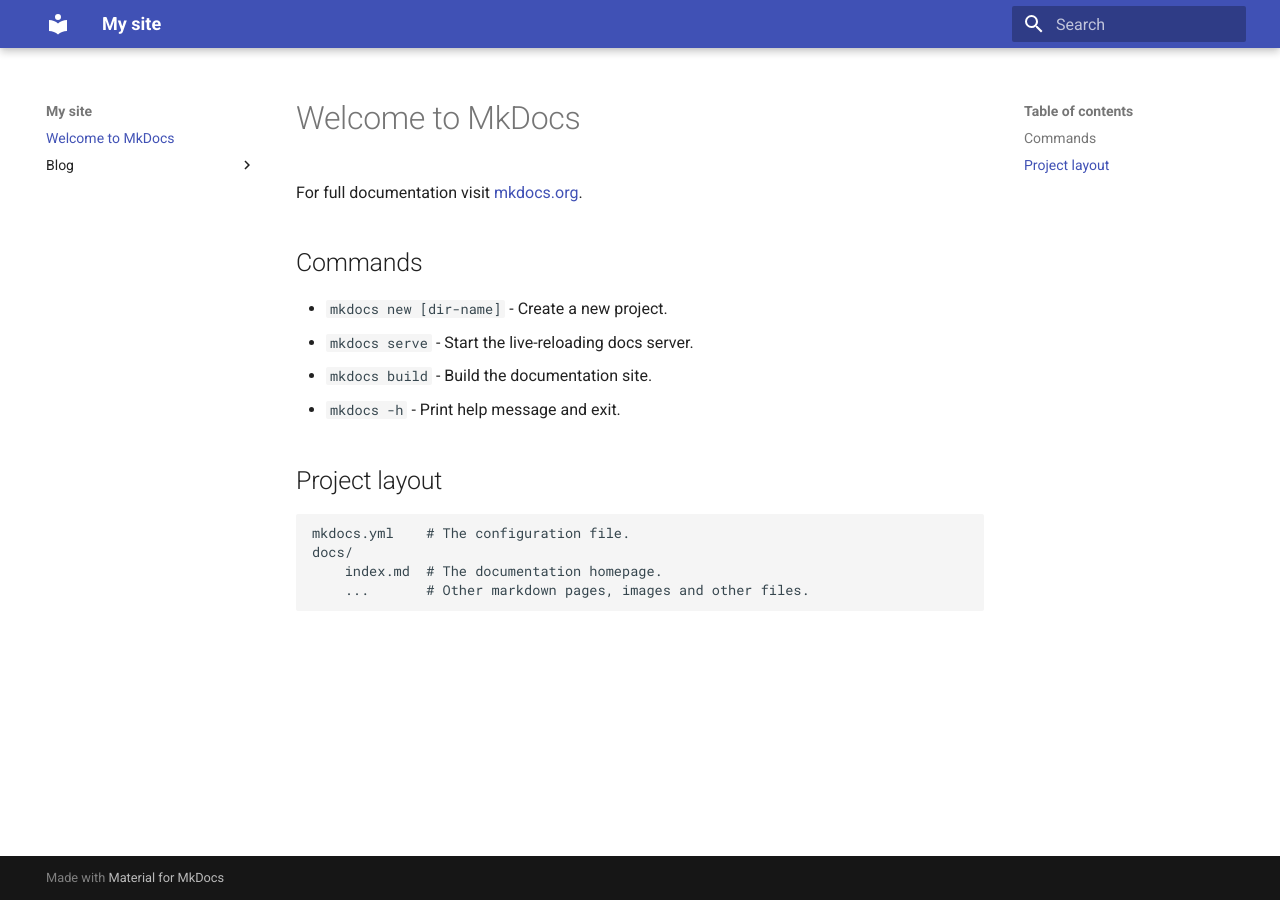
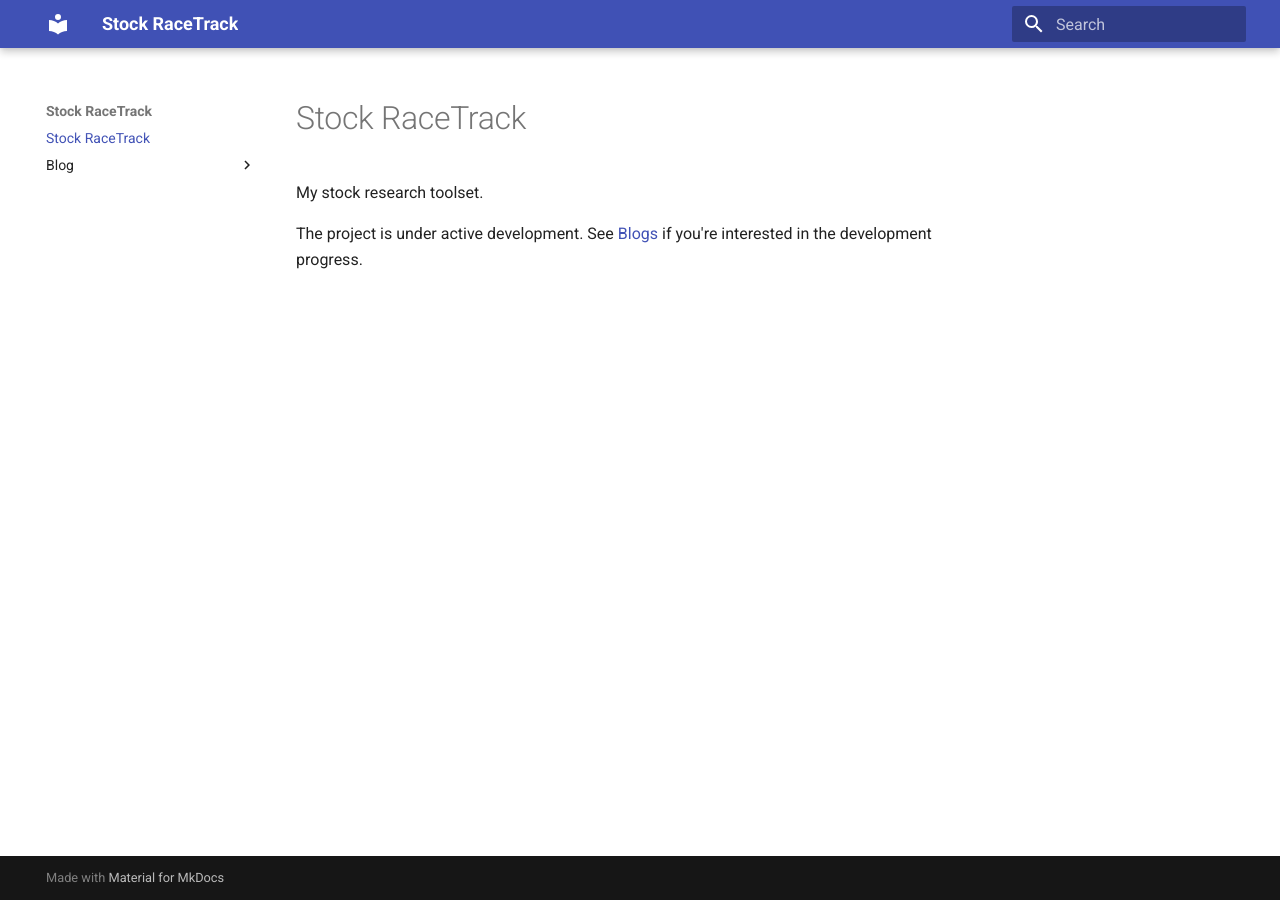
Before and after one commit to laiyk5/stock-racetrack, an MkDocs documentation site: the page built from docs/index.md, in a window 1280 px wide. Built offline with MkDocs 1.6.1 and Material for MkDocs 9.7.7, drawn with Linux system fonts in a browser that asks for light colours.

Commit message:
doc: modified the basic info of the document site.

```diff
--- a/docs/index.md
+++ b/docs/index.md
@@ -1,17 +1,5 @@
-# Welcome to MkDocs
+# Stock RaceTrack
 
-For full documentation visit [mkdocs.org](https://www.mkdocs.org).
+My stock research toolset.
 
-## Commands
-
-* `mkdocs new [dir-name]` - Create a new project.
-* `mkdocs serve` - Start the live-reloading docs server.
-* `mkdocs build` - Build the documentation site.
-* `mkdocs -h` - Print help message and exit.
-
-## Project layout
-
-    mkdocs.yml    # The configuration file.
-    docs/
-        index.md  # The documentation homepage.
-        ...       # Other markdown pages, images and other files.
+The project is under active development. See [Blogs](/stock-racetrack//blog) if you're interested in the development progress.
--- a/mkdocs.yml
+++ b/mkdocs.yml
@@ -1,4 +1,4 @@
-site_name: My site
+site_name: Stock RaceTrack
 site_url: https://laiyk5.github.io/stock-racetrack
 theme:
   name: material
```
